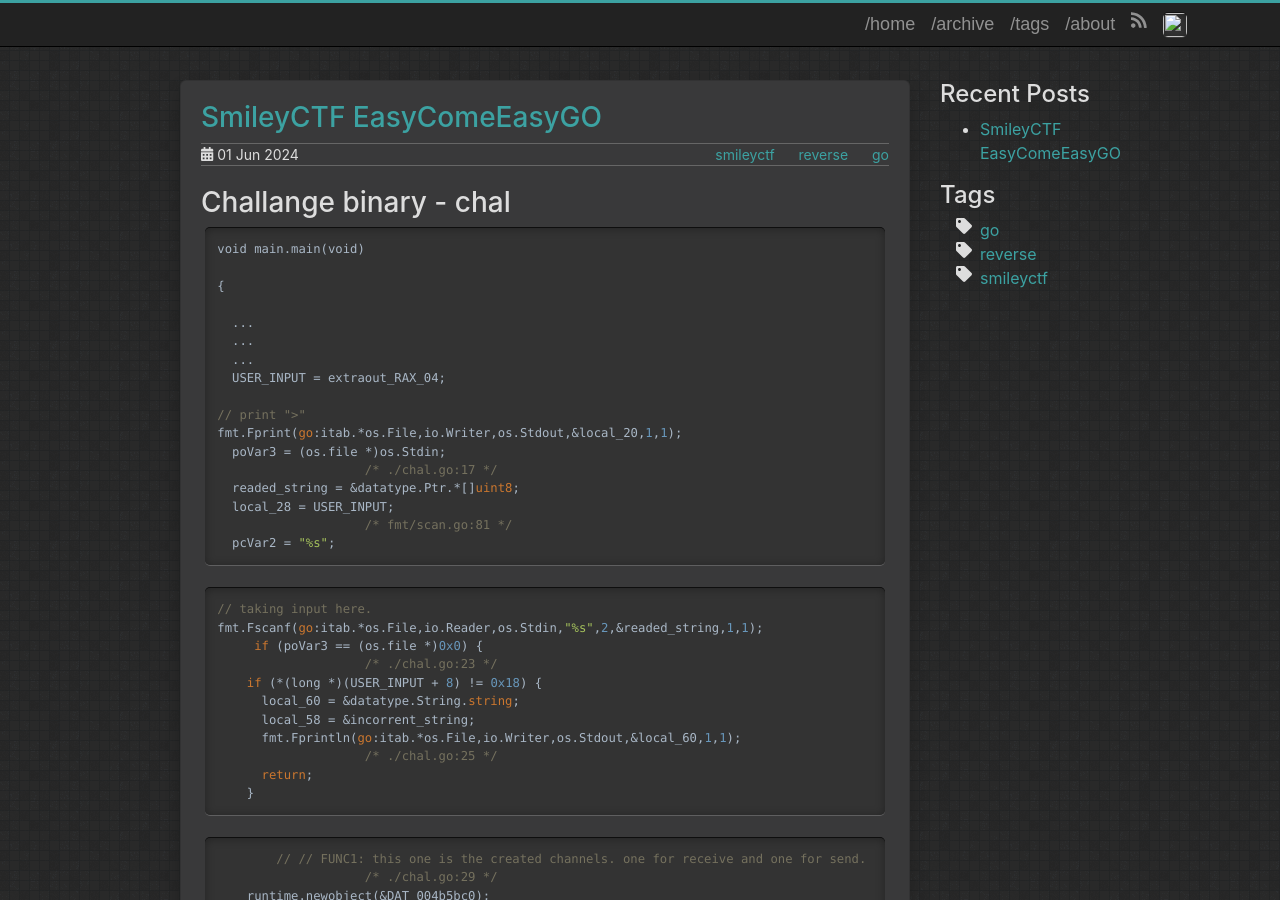
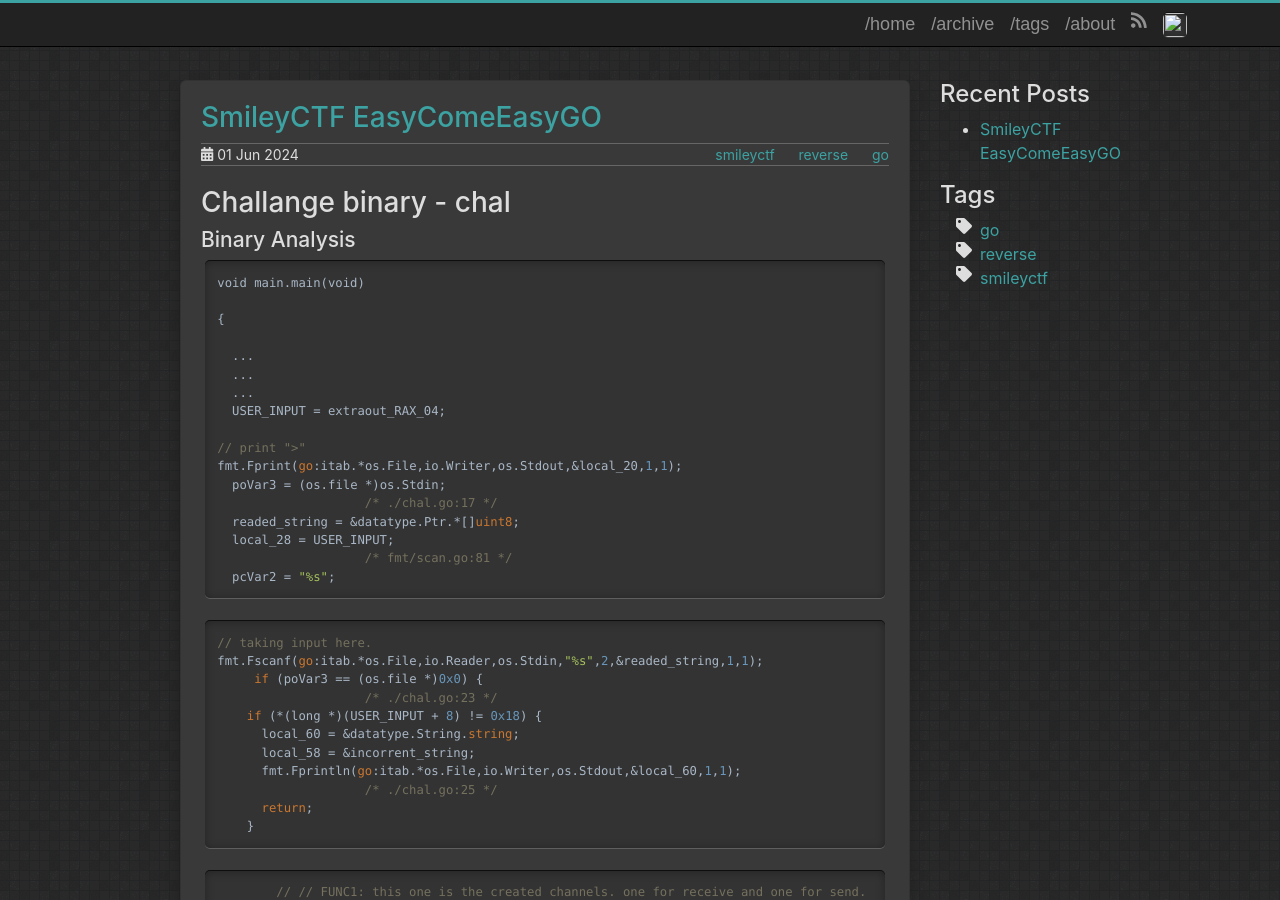
Before and after one commit to ismailbozkurt/ismailbozkurt.github.io, a Jekyll site: the page built from _posts/2024-06-01-SmileyCTF_EasyComeEasyGO.md, in a window 1280 px wide and 900 px high. Built offline with Jekyll 4.4.1, drawn with Linux system fonts in a browser that asks for light colours.

````diff
--- a/_posts/2024-06-01-SmileyCTF_EasyComeEasyGO.md
+++ b/_posts/2024-06-01-SmileyCTF_EasyComeEasyGO.md
@@ -8,6 +8,8 @@
 image: "/assets/css/pics/background/hexellence.png"
 ---
 # Challange binary - chal
+
+## Binary Analysis
 
 ```go
 void main.main(void)
````
